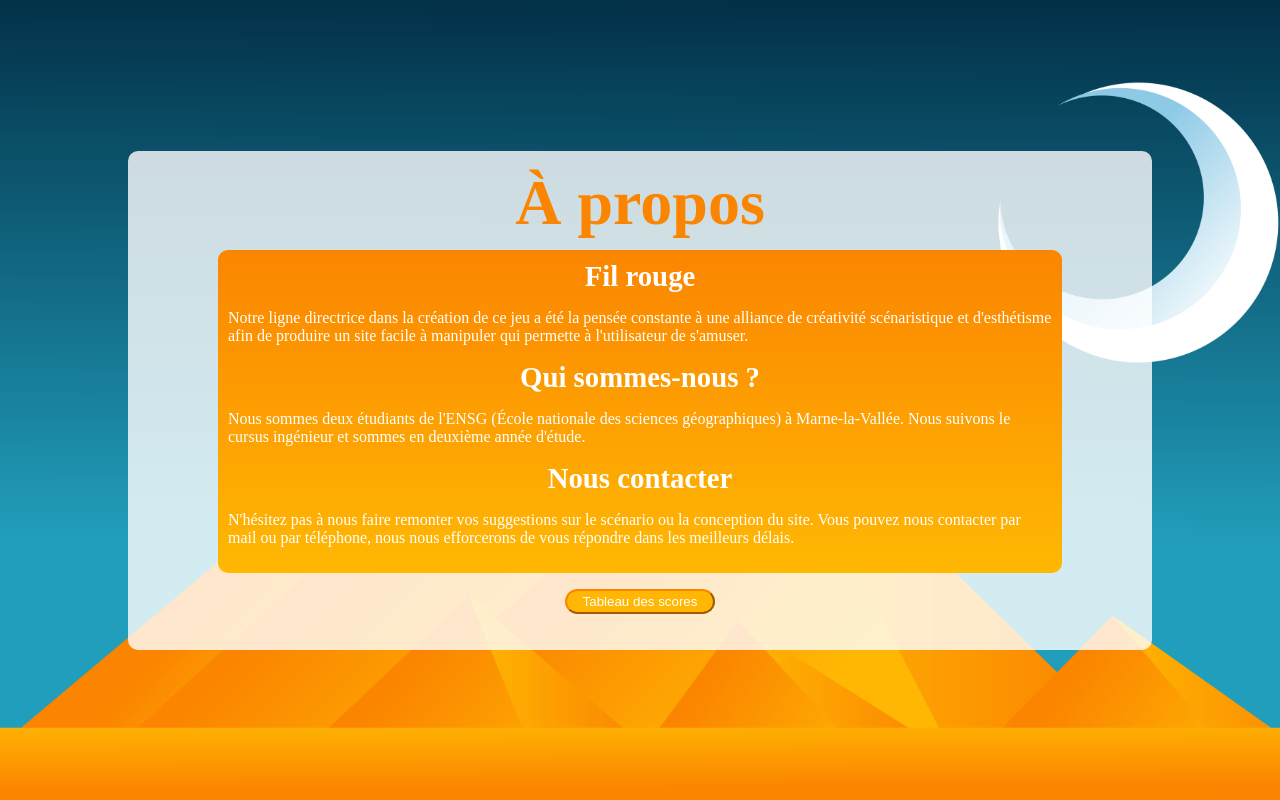
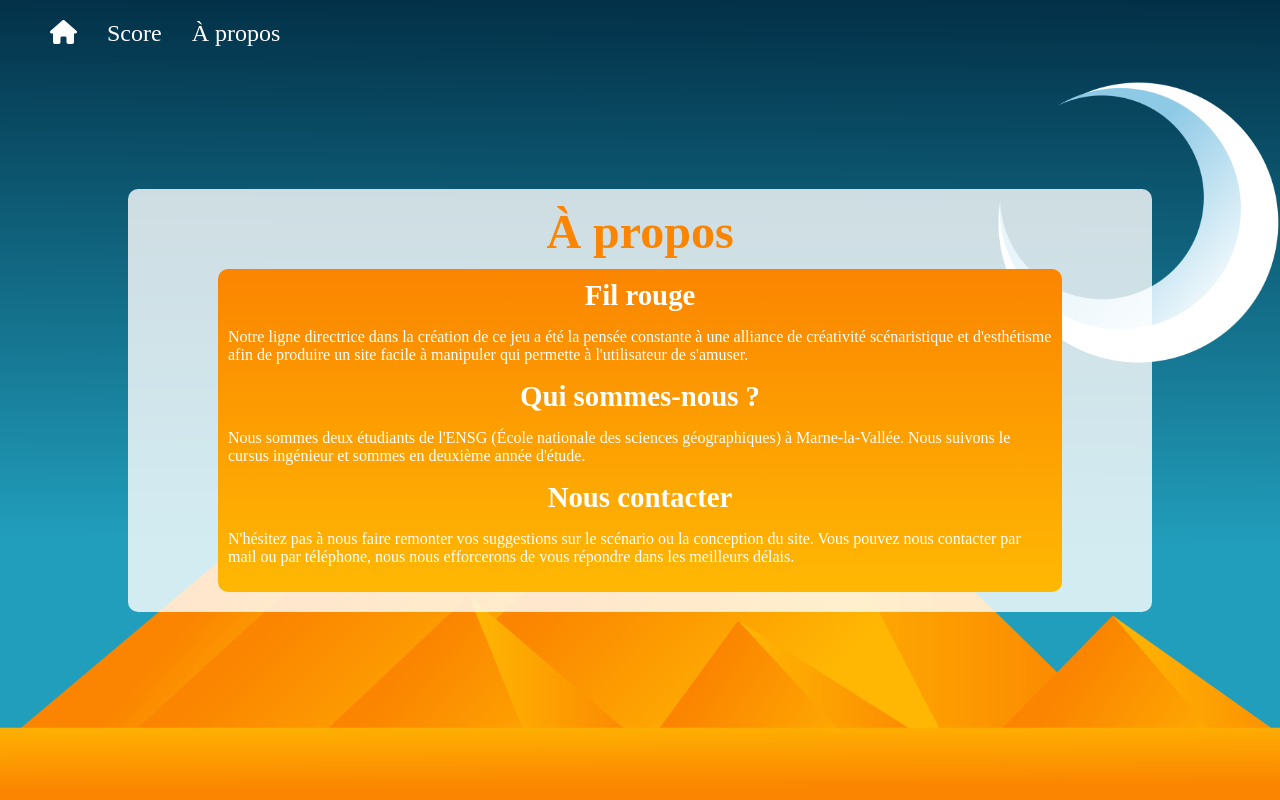
Before and after one commit to Axelle-Ga/Projet_WEB, a PHP site: page /apropos.php in a window 1280 px wide. Run offline with PHP 8.4, Linux system fonts and the light colour scheme; some libraries are stand-ins or nearby versions.

Commit message:
Ajout d'un menu

```diff
--- a/apropos.php
+++ b/apropos.php
@@ -5,11 +5,20 @@
     <title>À propos de notre EscapeGame</title>
     <meta name="viewport" content="width=device-width,initial-scale=1">
     <link rel="stylesheet" media="screen" href="style.css">
+    <link rel="stylesheet" media="screen" href="menu.css">
     <link rel="icon" type="image/png" href="img/favicon.png">
+    <script src="https://kit.fontawesome.com/aed932af5e.js" crossorigin="anonymous"></script>
   </head>
 
+  <header>
+    <ul>
+      <li><a href="index.php" title="Accueil"><i class="fas fa-home"></i></i></a></li>
+      <li><a href="halloffame.php">Score</a></li>
+      <li><a href="apropos.php">À propos</a></li>
+    </ul>
+  </header>
+
   <body>
-    <a href="index.php" title="Accueil"><i id = "home" class="fas fa-home"></i></a>
     <div class="cadreContainer_ap">
       <div class = "cadre_ap">
         <h1>À propos</h1>
@@ -34,12 +43,5 @@
         conception du site. Vous pouvez nous contacter par mail ou par téléphone,
         nous nous efforcerons de vous répondre dans les meilleurs délais.
       </p>
-        </div>
-        <p>
-        <form action="halloffame.php">
-            <button id="tabsco">Tableau des scores</button>
-        </form>
-      </p>
-      </div>
     </div>
   </body>
--- /dev/null
+++ b/menu.css
@@ -0,0 +1,26 @@
+header ul{
+    margin: 0px;
+    width: 100%;
+    top: 0px;
+    left: 0px;
+    position: fixed;
+    align-items: center;
+    padding: 20px;
+    color: white;
+    font-size: 1.5em;
+    display: flex;
+    flex-direction: row;
+    justify-content: flex-start;
+    list-style: none;
+
+}
+
+header a{
+    margin-left: 30px;
+    text-decoration: none;
+    color: white;
+}
+
+header a:hover{
+    text-shadow:0px 0px 10px #FB8500;
+}
--- a/style.css
+++ b/style.css
@@ -23,6 +23,7 @@ html, body, #map {
     background: linear-gradient(#FB8500,#ffb803);
     margin-left: 90px;
     margin-right: 90px;
+    margin-bottom: 20px;
     padding: 10px;
     border-radius: 10px;
 }
@@ -104,7 +105,7 @@ h1{
     color: #FB8500;
     margin-top: 15px;
     margin-bottom: 10px;
-    font-size: 4em;
+    font-size: 3em;
 }
 
 h2{
@@ -245,10 +246,18 @@ button:hover{
     #chrono{
         font-size: 0.7em;
     }
+
+    .cadre_ind{
+        width: 90%;
+    }
+
+    .presentation{
+        margin: 20px;
+    }
 }
 
 @media (max-width: 715px){
-    .cadre{
+    .cadre, .cadre_ap{
         width: 90%;
     }
 
```
Also changed, not shown: fin.php (+9 -1 lines), halloffame.php (+10 -1 lines), index.php (+10 -0 lines).
